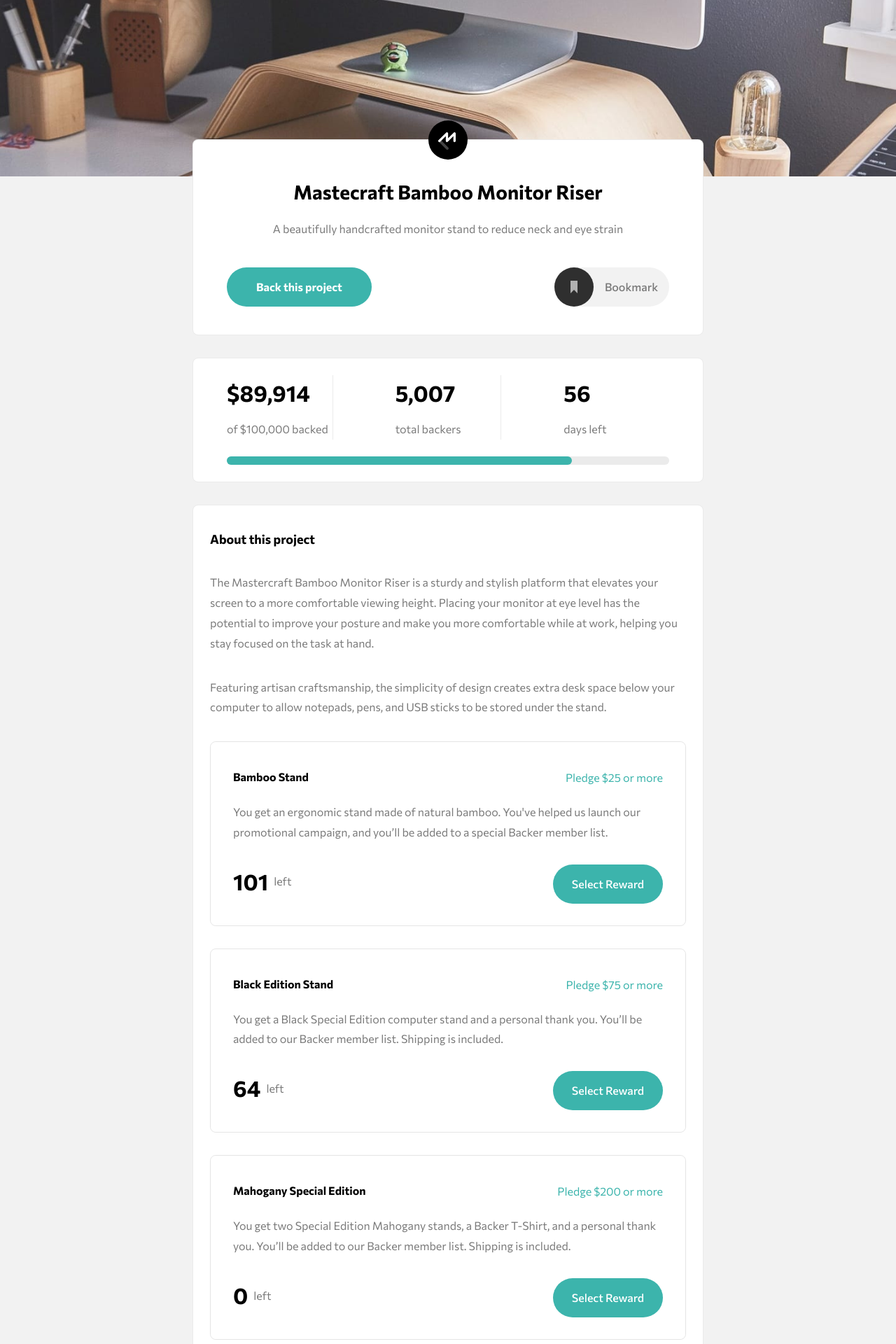
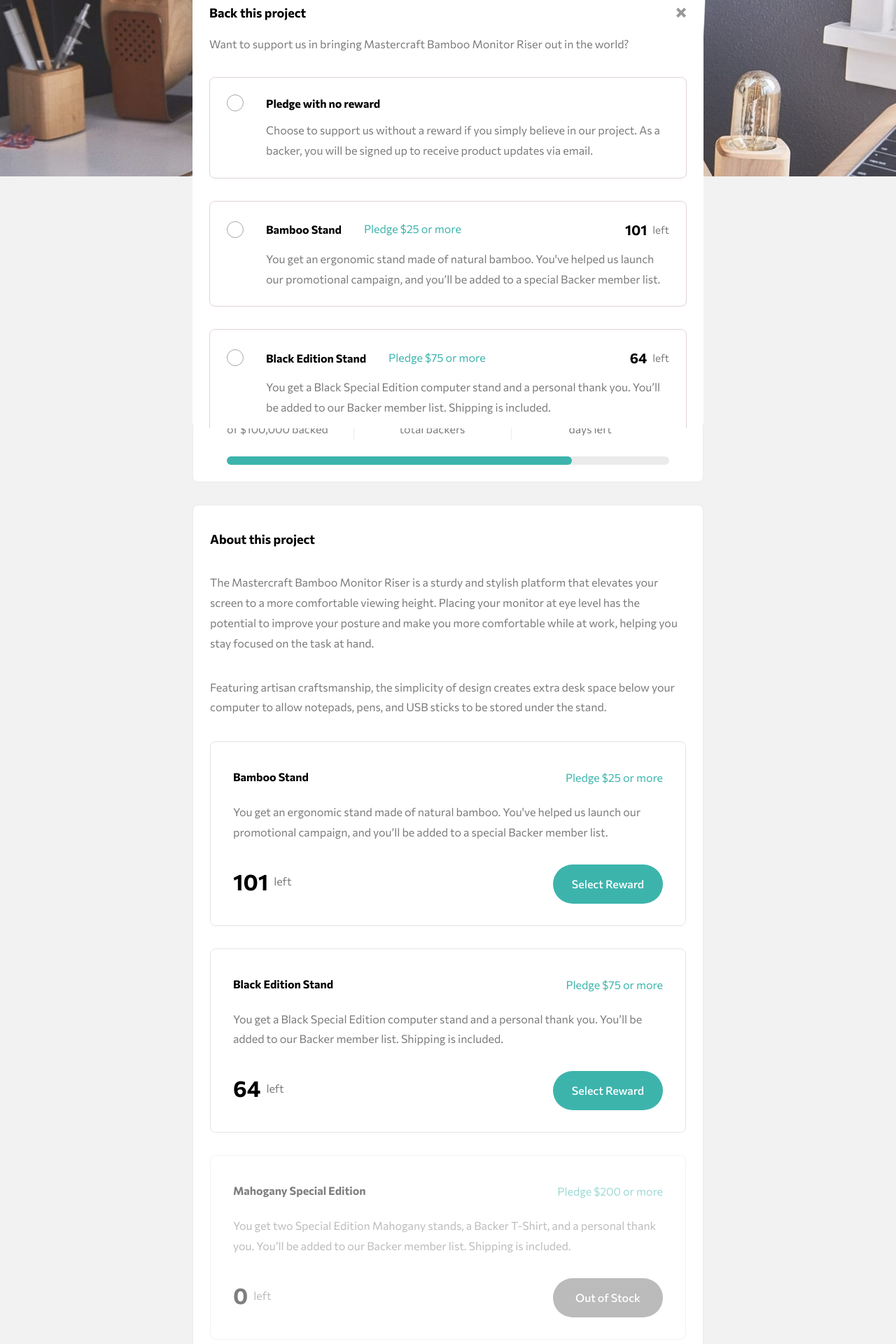
Before and after one commit to Jacksonishere/FEM_Challenges, a React (Create React App) app in the folder Junior/crowdfunding-page-react/: page / in a window 1280 px wide. Shown: the part 60-1980 px from the top of the page at 70% size. Built offline with nearby package versions, Linux system fonts and the light colour scheme.

Commit message:
fixed scrollwithin for card and added handler for form submission

```diff
--- a/Junior/crowdfunding-page-react/src/components/Modal.js
+++ b/Junior/crowdfunding-page-react/src/components/Modal.js
@@ -28,7 +28,7 @@ const Modal = () => {
 
 	const successHandler = (e) => {
 		setStatus("pledged");
-	}
+	};
 
 	useEffect(() => {
 		if (status === "hidden") {
@@ -37,7 +37,7 @@ const Modal = () => {
 			clearTimeout(scrollTopTimeout.current);
 		}
 
-		if(status === "show"){
+		if (status === "show") {
 			document.addEventListener("mousedown", handler);
 		}
 		return () => {
@@ -50,7 +50,7 @@ const Modal = () => {
 			<article ref={domNode} className={`container modal ${status === "show" ? "enabled" : ""}`}>
 				<section ref={domNodeTop} className="modal-back">
 					<h2 className="modal-back-title">Back this project</h2>
-					<button className="modal-back-close" onClick={successHandler}>
+					<button className="modal-back-close" onClick={resetModal}>
 						<svg width="15" height="15" xmlns="http://www.w3.org/2000/svg">
 							<path
 								d="M11.314 0l2.828 2.828L9.9 7.071l4.243 4.243-2.828 2.828L7.07 9.9l-4.243 4.243L0 11.314 4.242 7.07 0 2.828 2.828 0l4.243 4.242L11.314 0z"
@@ -65,35 +65,10 @@ const Modal = () => {
 					</p>
 				</section>
 				<section className="">
-					<PledgeCard
-						title="Pledge with no reward"
-						desc="Choose to support us without a reward if you simply believe in our project. As a backer, you will be signed up to receive product updates via email."
-						id={0}
-					/>
-					<PledgeCard
-						title="Bamboo Stand"
-						price="25"
-						desc="You get an ergonomic stand made of natural bamboo. You've helped us launch our promotional campaign, and
-                    you’ll be added to a special Backer member list."
-						remaining={101}
-						id={1}
-					/>
-					<PledgeCard
-						title="Black Edition Stand"
-						price={75}
-						desc="You get a Black Special Edition computer stand and a personal thank you. You’ll be added to our Backer
-                    member list. Shipping is included."
-						remaining={64}
-						id={2}
-					/>
-					<PledgeCard
-						title="Mahogany Special Edition"
-						price={200}
-						desc="You get two Special Edition Mahogany stands, a Backer T-Shirt, and a personal thank you. You’ll be added
-                    to our Backer member list. Shipping is included."
-						remaining={0}
-						id={3}
-					/>
+					<PledgeCard id={0} successHandler={successHandler} />
+					<PledgeCard id={1} successHandler={successHandler} />
+					<PledgeCard id={2} successHandler={successHandler} />
+					<PledgeCard id={3} successHandler={successHandler} />
 				</section>
 			</article>
 			<div className={`container pledged-modal ${status === "pledged" ? "enabled" : ""}`}>
@@ -105,9 +80,12 @@ const Modal = () => {
 					Your pledge brings us one step closer to sharing Mastercraft Bamboo Monitor Riser worldwide. You will get an
 					email once our campaign is completed.
 				</p>
-				<button onClick={() => {
-					setStatus("hidden");
-				}}>Got it!</button>
+				<button
+					onClick={() => {
+						setStatus("hidden");
+					}}>
+					Got it!
+				</button>
 			</div>
 		</>
 	);
--- a/Junior/crowdfunding-page-react/src/components/PledgeInfo.js
+++ b/Junior/crowdfunding-page-react/src/components/PledgeInfo.js
@@ -17,32 +17,9 @@ const PledgeInfo = () => {
 				</p>
 			</section>
 			<section className="rewards">
-				<RewardCard
-					title="Bamboo Stand"
-					price={25}
-					desc="You get an ergonomic stand made of natural bamboo. You've helped us launch our promotional campaign, and
-  you’ll be added to a special Backer member list."
-					remaining={101}
-					id={1}
-				/>
-				<RewardCard
-					title="Black Edition Stand"
-					price={75}
-					desc="You get a Black Special Edition computer stand and a personal thank you. You’ll be added to our Backer
-					member list. Shipping is included."
-					remaining={64}
-					id={2}
-				/>
-				<RewardCard
-					title="
-					Mahogany Special Edition"
-					price={200}
-					desc="You get two Special Edition Mahogany stands, a Backer T-Shirt, and a personal thank you. You’ll be added
-					to our Backer member list. Shipping is included."
-					remaining={0}
-					id={3}
-				/>
-
+				<RewardCard id={1} />
+				<RewardCard id={2} />
+				<RewardCard id={3} />
 			</section>
 		</article>
 	);
--- a/Junior/crowdfunding-page-react/src/components/subcomponents/PledgeCard.js
+++ b/Junior/crowdfunding-page-react/src/components/subcomponents/PledgeCard.js
@@ -1,28 +1,70 @@
-import React, { useContext, useRef, useEffect } from "react";
+import React, { useContext, useRef, useEffect, useState } from "react";
 import { TriggerContext } from "../../context/TriggerContext";
+import { CardsContext } from "../../context/CardsContext";
 
-const PledgeCard = ({ title, price, desc, remaining, id }) => {
-	console.log("rerending pledgecard");
+const PledgeCard = ({ id, successHandler }) => {
+	//for triggering card, giving it the green accents when selected
 	const { idTrigger, setIdTrigger } = useContext(TriggerContext);
-	const card = useRef();
+	const selectedCard = useRef();
+	//hidden form until a card is selected
 	const hidden = useRef();
 
-	let scrollTimeout = null;
+	//Use cards from card context to display info and to set the remaining for when the form is successful
+	const { cards, setCards } = useContext(CardsContext);
+	const card = cards[id];
+
+	//Ref that persists, that holds the previous scrollTimeout that gets added when the user clicks on select reward outside the modal and inside the modal.
+	const scrollTimeout = useRef();
 
 	useEffect(() => {
 		if (idTrigger === id) {
-			scrollTimeout = setTimeout(() => {
-				card.current.scrollIntoView({ behavior: "smooth" });
+			scrollTimeout.current = setTimeout(() => {
+				selectedCard.current.scrollIntoView({ behavior: "smooth" });
 			}, 300);
 		}
 
 		return () => {
-			clearTimeout(scrollTimeout);
+			clearTimeout(scrollTimeout.current);
 		};
-	});
+	}, [idTrigger]);
+
+
+	const [invalid, setInvalid] = useState(false);
+	const formInput = useRef();
+
+	const handleSubmit = (e) => {
+		e.preventDefault();
+		const formData = new FormData(e.target);
+		const formProps = Object.fromEntries(formData);
+
+		const submittedInput = formProps.amount;
+
+		if(isNaN(submittedInput) || submittedInput < card.price){
+			setInvalid(true);
+		}
+		else{
+			console.log("success input");
+			if(id > 0){
+				const updateCards = cards.map( (card, index) => {
+					if(id === index){
+						return {...card, remaining: card.remaining - 1}
+					}
+					else{
+						return card;
+					}
+				});
+				setCards(updateCards);
+			}
+			formInput.current.value = null;
+			setInvalid(false);
+			successHandler()
+		}
+	};
 
 	return (
-		<div ref={card} className={`pledge-card ${idTrigger === id ? "selected" : ""}`}>
+		<div
+			ref={selectedCard}
+			className={`pledge-card ${card.remaining === 0 ? "oos" : ""} ${idTrigger === id ? "selected" : ""}`}>
 			<div
 				className="top"
 				onClick={(e) => {
@@ -33,15 +75,18 @@ const PledgeCard = ({ title, price, desc, remaining, id }) => {
 					<div className="custom-radio-styles"></div>
 				</label>
 
-				<strong className="title">{title}</strong>
+				<strong className="title">{card.title}</strong>
 
-				{id !== 0 ?? <p className="price">{`Pledge $${price} or more`}</p>}
-				<p className="desc">{desc}</p>
-				{id !== 0 ?? (
+				{id !== 0 ? <p className="price">{`Pledge $${card.price} or more`}</p> : ""}
+
+				<p className="desc">{card.desc}</p>
+				{id !== 0 ? (
 					<div className="remaining">
-						<b>{remaining}</b>
+						<b>{card.remaining}</b>
 						<span>left</span>{" "}
 					</div>
+				) : (
+					""
 				)}
 			</div>
 
@@ -49,13 +94,14 @@ const PledgeCard = ({ title, price, desc, remaining, id }) => {
 				className="hidden"
 				ref={hidden}
 				style={{ maxHeight: idTrigger === id ? hidden.current.scrollHeight : "0px" }}>
-				<div className="hidden-content">
+				<div className={`hidden-content ${invalid ? "invalidForm" : ""}`}>
 					<p>Enter your pledge</p>
-					<form action="" className="pledge-amount">
+					<form action="" className="pledge-amount" onSubmit={handleSubmit}>
 						<label htmlFor="amount">
 							<b>$</b>
 						</label>
-						<input id="amount" type="number" placeholder="" />
+						<input ref={formInput} id="amount" type="text" placeholder="" name="amount"/>
+						<p className="warning">Please enter a valid pledge</p>
 						<button type="submit">Continue</button>
 					</form>
 				</div>
--- a/Junior/crowdfunding-page-react/src/components/subcomponents/RewardCard.js
+++ b/Junior/crowdfunding-page-react/src/components/subcomponents/RewardCard.js
@@ -1,19 +1,22 @@
 import React, { useContext } from "react";
 import { TriggerContext } from "../../context/TriggerContext";
 import { ModalOverlayContext } from "../../context/ModalOverlayContext";
+import { CardsContext } from "../../context/CardsContext";
 
-const RewardCard = ({ title, price, desc, remaining, id }) => {
+const RewardCard = ({ id }) => {
 	const { setIdTrigger } = useContext(TriggerContext);
-	const {setStatus} = useContext(ModalOverlayContext);
+	const { setStatus } = useContext(ModalOverlayContext);
+	const { cards } = useContext(CardsContext)
 
+	const card = cards[id];
 
 	return (
-		<div className="card">
-			<strong className="title">{title}</strong>
-			<p className="price">{`Pledge $${price} or more`}</p>
-			<p className="desc">{desc}</p>
+		<div className={`card ${card.remaining > 0 ? "" : "oos"}`}>
+			<strong className="title">{card.title}</strong>
+			<p className="price">{`Pledge $${card.price} or more`}</p>
+			<p className="desc">{card.desc}</p>
 			<div className="remaining">
-				<b>{remaining}</b>
+				<b>{card.remaining}</b>
 				<span>left</span>{" "}
 			</div>
 			<button
@@ -22,7 +25,7 @@ const RewardCard = ({ title, price, desc, remaining, id }) => {
 					setIdTrigger(id);
 					setStatus("show");
 				}}>
-				Select Reward
+				{card.remaining > 0 ? "Select Reward" : "Out of Stock"}
 			</button>
 		</div>
 	);
--- /dev/null
+++ b/Junior/crowdfunding-page-react/src/context/CardsContext.js
@@ -0,0 +1,35 @@
+import React, { useState, createContext } from "react";
+
+export const CardsContext = createContext();
+
+const CardsContextProvider = (props) => {
+	const [cards, setCards] = useState([
+		{
+			title: "Pledge with no reward",
+			desc: "Choose to support us without a reward if you simply believe in our project. As a backer, you will be signed up to receive product updates via email.",
+			// price: 0,
+		},
+		{
+			title: "Bamboo Stand",
+			price: 25,
+			desc: "You get an ergonomic stand made of natural bamboo. You've helped us launch our promotional campaign, and you’ll be added to a special Backer member list.",
+			remaining: 101,
+		},
+		{
+			title: "Black Edition Stand",
+			price: 75,
+			desc: "You get a Black Special Edition computer stand and a personal thank you. You’ll be added to our Backer member list. Shipping is included.",
+			remaining: 64,
+		},
+		{
+			title: "Mahogany Special Edition",
+			price: 200,
+			desc: "You get two Special Edition Mahogany stands, a Backer T-Shirt, and a personal thank you. You’ll be added to our Backer member list. Shipping is included.",
+			remaining: 0,
+		},
+	]);
+
+	return <CardsContext.Provider value={{ cards, setCards }}>{props.children}</CardsContext.Provider>;
+};
+
+export default CardsContextProvider;
--- a/Junior/crowdfunding-page-react/src/styles/scss/components/_modal.scss
+++ b/Junior/crowdfunding-page-react/src/styles/scss/components/_modal.scss
@@ -1,5 +1,5 @@
 .modal {
-    padding: 2rem 1.5rem 3rem;
+    padding: 2rem 1.5rem;
     position: fixed;
     top: 10vh;
     left: 0;
@@ -10,9 +10,9 @@
     background-color: white;
 
 
-    overflow: auto;
-	visibility: hidden;
-	opacity: 0;
+    overflow: scroll;
+	// visibility: hidden;
+	// opacity: 0;
 	transform: translateY(-3rem);
     transition: visibility .3s ease, opacity .3s ease, transform .3s ease;
 
@@ -30,9 +30,9 @@
 	}
 
     &-back{
-        scroll-margin: 2rem;
+        scroll-margin-top: 2rem;
         @include grid(c);
-        grid-template-columns: 1fr 1fr;
+        grid-template-columns: 1fr max-content;
         grid-template-rows: repeat(2, auto);
         gap: 1rem 0;
 
--- a/Junior/crowdfunding-page-react/src/styles/scss/components/_section-two.scss
+++ b/Junior/crowdfunding-page-react/src/styles/scss/components/_section-two.scss
@@ -9,8 +9,8 @@
         text-align: left;
 		@include grid();
 		// grid-template-columns: repeat(2, max-content) 1fr;
-        grid-template-columns: repeat(3, 1fr);
-		gap: 0 toRem(90);
+        grid-template-columns: .8fr 1fr 1fr;
+		// gap: 0 toRem(90);
 		grid-template-rows: auto auto;
 		padding: 1.5rem 3rem;
 	}
@@ -21,11 +21,14 @@
 			padding-top: 1.25rem;
 		}
         @include breakpoint-up(medium){
-            // padding-left: 10vw;
+			// width: 100%;
         }
 	}
 
 	section {
+		&:not(:first-child){
+			text-align: center;
+		}
 		position: relative;
 		h1{
 			font-size: 2rem;
@@ -48,8 +51,7 @@
 			@include breakpoint-up(medium) {
 				top: 0;
 				bottom: 0;
-				left: unquote("calc(-1 * clamp(2.8125rem , 8vw, 5.625rem))");
-                // left: 0;
+                left: 0;
 				width: 1px;
 			}
 			background-color: rgba(0, 0, 0, 0.08);
--- a/Junior/crowdfunding-page-react/src/styles/scss/components/subcomponents/_card.scss
+++ b/Junior/crowdfunding-page-react/src/styles/scss/components/subcomponents/_card.scss
@@ -3,10 +3,6 @@
 	padding: 1.5rem;
 	border-radius: $br-s;
 	border: solid 1px rgba(0, 0, 0, 0.1);
-
-	&-oos{
-		opacity: .5;
-	}
 
 	.title {
 	}
@@ -59,4 +55,13 @@
 			align-self: center;
 		}
 	}
+
+	&.oos{
+		pointer-events: none;
+		opacity: .5;
+
+		button{
+			background-color: $clr-neutral-700;
+		}
+	}
 }
--- a/Junior/crowdfunding-page-react/src/styles/scss/components/subcomponents/_pledgecard.scss
+++ b/Junior/crowdfunding-page-react/src/styles/scss/components/subcomponents/_pledgecard.scss
@@ -1,10 +1,10 @@
 .pledge-card {
+	scroll-margin-top: 2rem;
 	margin-top: 2rem;
 	border-radius: $br-s;
 	border: solid 1px rgba(165, 132, 132, 0.35);
 
 	transition: border .3s ease;
-	scroll-margin: 2rem;
 	.top {
 		padding: 1.5rem;
 		@include grid(c);
@@ -31,17 +31,19 @@
 				@include flex(row, c, c);
 
 				&::after {
-					// content: "";
+					content: "";
 					position: absolute;
 					width: 0.75rem;
 					height: 0.75rem;
 					border-radius: 50%;
-					background-color: $clr-primary-400;
+					background-color: transparent;
+					transition: background-color .3s ease;
 				}
 			}
 		}
 
 		.title {
+			transition: color .3s ease;
 			grid-area: 1 / 2 / 2 / 3;
 		}
 		.price {
@@ -97,11 +99,11 @@
 	.hidden {
 		text-align: center;
 		// height: 0;
-		transition: max-height .5s ease, opacity .5s ease;
+		transition: max-height .3s ease, opacity .3s ease;
 
 		overflow: hidden;
 		&-content {
-			padding: 1.5rem;
+			padding: 1.5rem 1.5rem 2.5rem;
 			border-top: 1px solid rgba(0, 0, 0, 0.2);
 
 			form {
@@ -132,6 +134,13 @@
 						display: none;
 					}
 				}
+				.warning{
+					visibility: hidden;
+					position: absolute;
+					top: 110%;
+					font-size: .75rem;
+					color: red;
+				}
 				button {
 					background-color: $clr-primary-400;
 				}
@@ -156,10 +165,18 @@
 					}
 				}
 			}
+			&.invalidForm{
+				input{
+					border: solid 1px red;
+				}
+				.warning{
+					visibility: visible;
+				}
+			}
 		}
 	}
 
-	&-oos{
+	&.oos{
 		opacity: .5;
 		pointer-events: none;
 		button{
@@ -171,12 +188,16 @@
 .selected {
 	border: solid 1px $clr-primary-400;
 
+	.title{
+		color: $clr-primary-400;
+	}
+
 	.top {
 		.custom-radio-styles {
 			border: solid 1px $clr-primary-400;
 
 			&:after {
-				content: "";
+				background-color: $clr-primary-400;
 			}
 		}
 	}
--- a/Junior/crowdfunding-page-react/src/styles/scss/components/subcomponents/_pledged-modal.scss
+++ b/Junior/crowdfunding-page-react/src/styles/scss/components/subcomponents/_pledged-modal.scss
@@ -1,10 +1,12 @@
 .pledged-modal{
     padding: 2rem 1.5rem 2rem;
     position: fixed;
-    top: 17.5vh;
+    top: 50%;
     left: 0;
     right: 0;
     height: 65vh;
+    transform: translateY(-50%);
+    max-height: toRem(450);
 
     z-index: 7;
     background-color: white;
```
Also changed, not shown: Junior/crowdfunding-page-react/src/App.js (+5 -2 lines).
